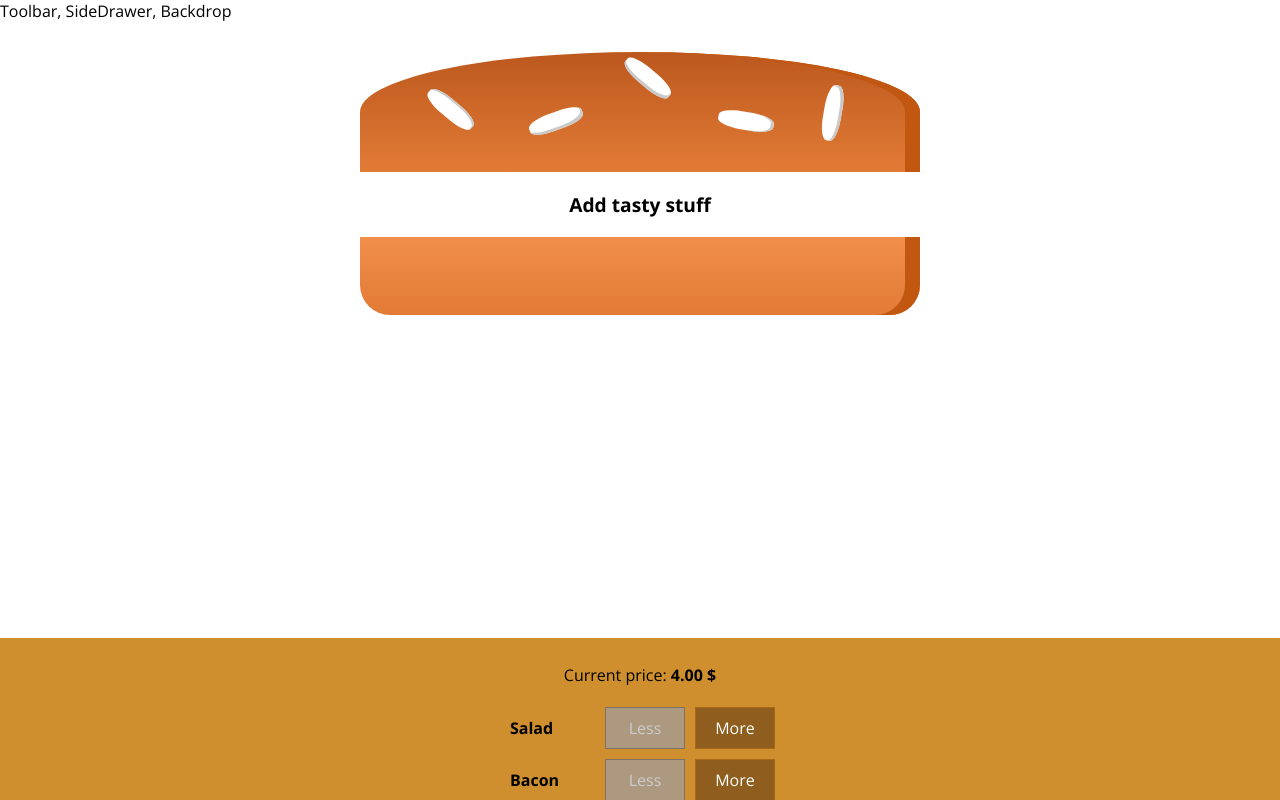
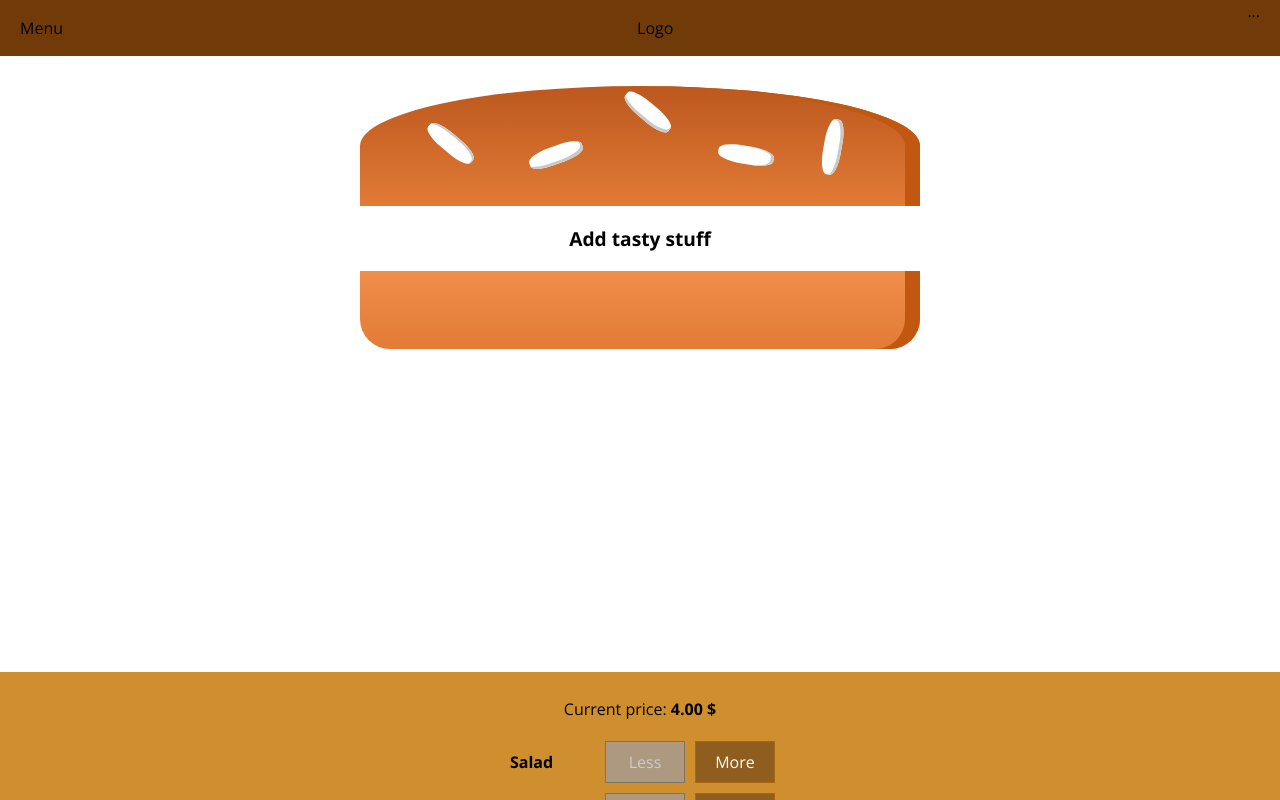
Before and after one commit to Puritanic/Just-a-Burger-store, a React app: page / in a window 1280 px wide. Shown: the top 800 px of the page. Built offline with nearby package versions, Linux system fonts and the light colour scheme.

Commit message:
Add Toolbar

```diff
--- a/src/components/Layout/Layout.css
+++ b/src/components/Layout/Layout.css
@@ -1,3 +1,3 @@
 .Content {
-  margin-top: 16px;
+  margin-top: 72px;
 }
--- a/src/components/Layout/Layout.js
+++ b/src/components/Layout/Layout.js
@@ -1,10 +1,11 @@
 import React from 'react';
 import Aux from '../../hoc/Wrapper';
+import Toolbar from '../Navigation/Toolbar/Toolbar';
 import classes from './Layout.css';
 
 const layout = props => (
   <Aux>
-    <div>Toolbar, SideDrawer, Backdrop</div>
+    <Toolbar />
     <main className={classes.Content}>{props.children}</main>
   </Aux>
 );
--- /dev/null
+++ b/src/components/Navigation/Toolbar/Toolbar.css
@@ -0,0 +1,18 @@
+.Toolbar {
+  height: 56px;
+  width: 100%;
+  position: fixed;
+  top: 0;
+  left: 0;
+  background-color: #703b09;
+  display: flex;
+  justify-content: space-between;
+  align-items: center;
+  padding: 0 20px;
+  box-sizing: border-box;
+  z-index: 90;
+}
+
+.Toolbar nav {
+  height: 100%;
+}
--- /dev/null
+++ b/src/components/Navigation/Toolbar/Toolbar.js
@@ -0,0 +1,12 @@
+import React from 'react';
+import classes from './Toolbar.css';
+
+const Toolbar = props => (
+  <header className={classes.Toolbar}>
+    <div>Menu</div>
+    <div>Logo</div>
+    <nav>...</nav>
+  </header>
+);
+
+export default Toolbar;
```
Also changed, not shown: src/assets/127 burger-logo.png (added), src/components/Logo/Logo.js (added).
